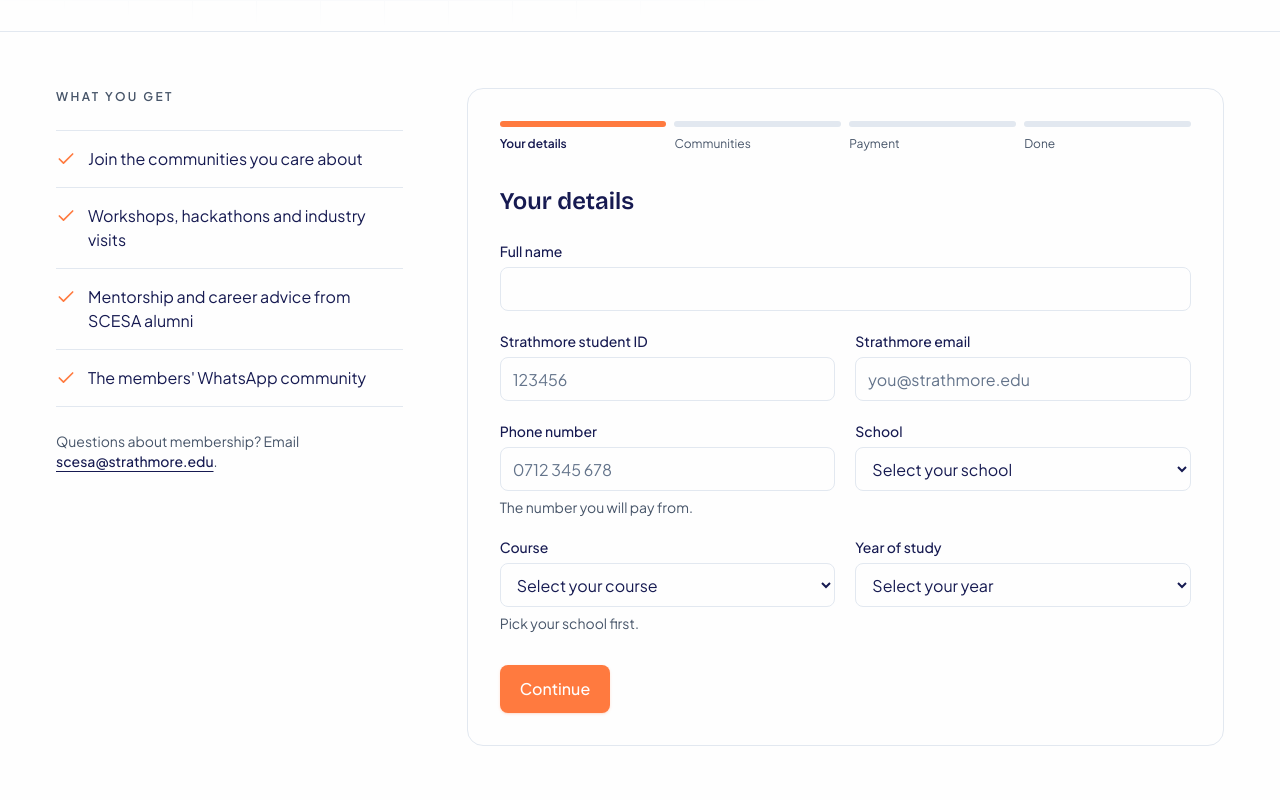
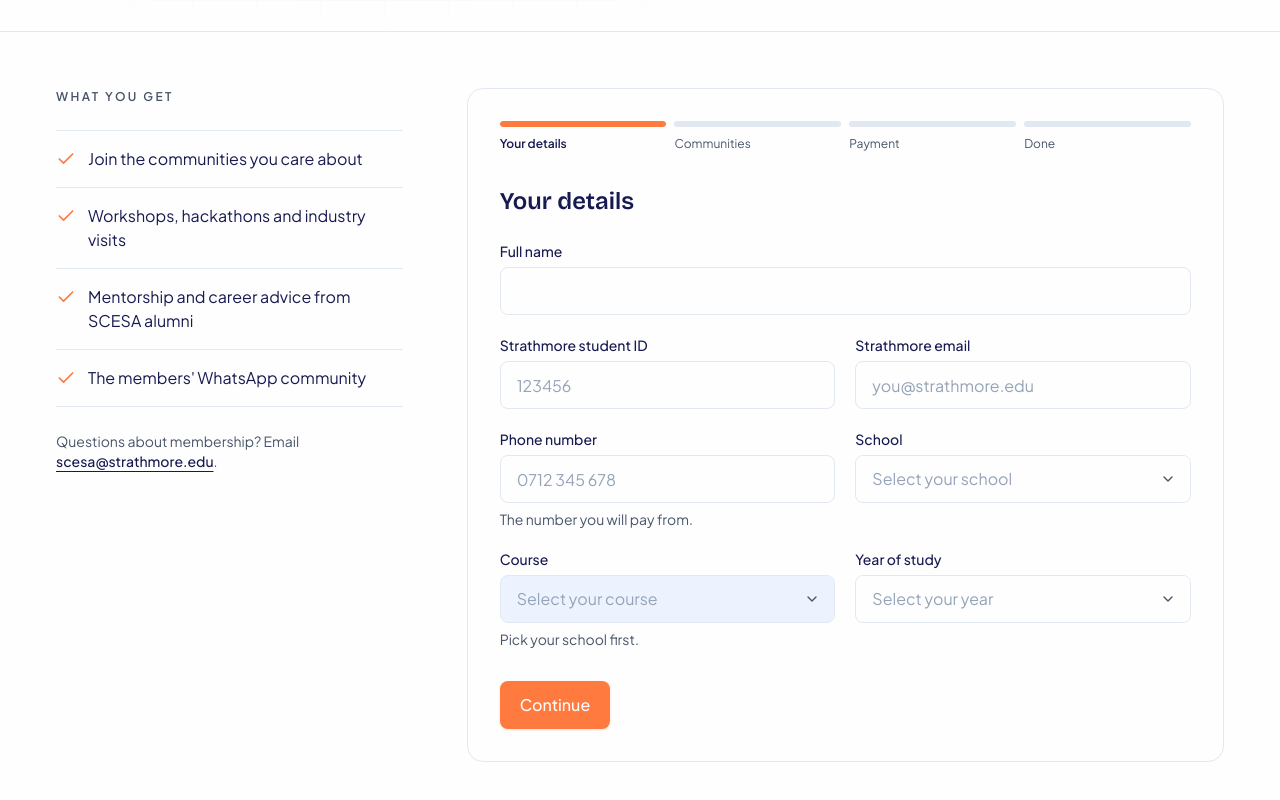
Before and after one commit to scesa-su/scesa-website, a Next.js app: page /join in a window 1280 px wide. Shown: the part 480-1280 px from the top of the page. Built offline with nearby package versions, Linux system fonts and the light colour scheme.

Commit message:
feat(join): refine form controls, option cards and dropdowns with centred muted placeholder

```diff
--- a/src/app/globals.css
+++ b/src/app/globals.css
@@ -243,3 +243,81 @@ body {
   background-size: 64px 64px;
   mask-image: radial-gradient(ellipse at 30% 40%, black 20%, transparent 70%);
 }
+
+
+@supports (appearance: base-select) {
+  .select-refined,
+  .select-refined::picker(select) {
+    appearance: base-select;
+  }
+
+  .select-refined {
+    display: block;
+    line-height: 2.875rem;
+  }
+
+  .select-refined::picker-icon {
+    display: none;
+  }
+
+  .select-refined::picker(select) {
+    margin-block: 6px;
+    padding: 6px;
+    max-height: min(22rem, 60vh);
+    overflow-y: auto;
+    border: 1px solid var(--brand-border);
+    border-radius: 12px;
+    background: var(--brand-surface);
+    box-shadow: 0 18px 40px -14px rgb(15 23 42 / 0.3);
+    opacity: 0;
+    translate: 0 -4px;
+    transition:
+      opacity 150ms ease-out,
+      translate 250ms var(--ease-out-expo),
+      overlay 250ms allow-discrete,
+      display 250ms allow-discrete;
+  }
+
+  .select-refined:open::picker(select) {
+    opacity: 1;
+    translate: 0 0;
+  }
+
+  @starting-style {
+    .select-refined:open::picker(select) {
+      opacity: 0;
+      translate: 0 -4px;
+    }
+  }
+
+  .select-refined option {
+    gap: 10px;
+    padding: 10px 12px;
+    border-radius: 8px;
+    font-size: 0.9375rem;
+    line-height: 1.35;
+    white-space: normal;
+    color: var(--brand-primary);
+    cursor: pointer;
+  }
+
+  .select-refined option[value=""] {
+    color: var(--brand-muted);
+  }
+
+  .select-refined option:hover,
+  .select-refined option:focus-visible {
+    background: var(--brand-sunken);
+    outline: none;
+  }
+
+  .select-refined option:checked {
+    font-weight: 600;
+  }
+
+  .select-refined option::checkmark {
+    order: 1;
+    margin-inline-start: auto;
+    color: var(--brand-accent);
+  }
+}
--- a/src/presentation/components/join/Field.tsx
+++ b/src/presentation/components/join/Field.tsx
@@ -1,9 +1,11 @@
+import { ChevronDownIcon } from "lucide-react";
 import type { ComponentProps } from "react";
 import { cn } from "@/lib/cn";
 import { FOCUS_RING_OFFSET } from "@/lib/styles";
 
 const CONTROL =
-  "h-11 w-full rounded-lg border bg-brand-surface px-3 text-md text-brand-primary placeholder:text-slate-500 dark:placeholder:text-slate-400";
+  "h-12 w-full rounded-lg border bg-brand-surface px-4 text-md text-brand-primary transition-[border-color,box-shadow] duration-200 placeholder:text-slate-400 hover:border-slate-400 focus:border-brand-accent disabled:cursor-not-allowed disabled:bg-brand-sunken disabled:text-brand-muted disabled:hover:border-brand-border dark:placeholder:text-slate-500 dark:hover:border-slate-500";
+const BORDER = (error?: string) => (error ? "border-orange-700 dark:border-orange-300" : "border-brand-border");
 
 // orange-700 / orange-300 keep error text above 4.5:1 on both backgrounds; the error base red does not.
 export const ERROR_TEXT = "text-sm text-orange-700 dark:text-orange-300";
@@ -43,7 +45,7 @@ export function TextField({ id, label, hint, error, className, ...props }: Field
         name={id}
         aria-invalid={error ? true : undefined}
         aria-describedby={describedBy(id, hint, error)}
-        className={cn(CONTROL, FOCUS_RING_OFFSET, error ? "border-orange-700 dark:border-orange-300" : "border-brand-border")}
+        className={cn(CONTROL, FOCUS_RING_OFFSET, BORDER(error))}
         {...props}
       />
       <FieldText id={id} hint={hint} error={error} />
@@ -57,16 +59,33 @@ export function SelectField({ id, label, hint, error, className, children, ...pr
       <label htmlFor={id} className="text-sm font-medium text-brand-primary">
         {label}
       </label>
+      <div className="relative">
         <select
           id={id}
           name={id}
           aria-invalid={error ? true : undefined}
           aria-describedby={describedBy(id, hint, error)}
-        className={cn(CONTROL, FOCUS_RING_OFFSET, error ? "border-orange-700 dark:border-orange-300" : "border-brand-border")}
+          className={cn(
+            CONTROL,
+            FOCUS_RING_OFFSET,
+            BORDER(error),
+            "peer select-refined cursor-pointer appearance-none truncate pr-11 has-[option[value='']:checked]:text-slate-400 dark:has-[option[value='']:checked]:text-slate-500 [&>option]:bg-brand-surface [&>option]:text-brand-primary",
+          )}
           {...props}
         >
           {children}
         </select>
+        <span
+          aria-hidden
+          className="pointer-events-none absolute inset-y-px right-11 w-8 bg-linear-to-l from-brand-surface to-transparent peer-disabled:from-brand-sunken"
+        />
+        <span
+          aria-hidden
+          className="pointer-events-none absolute inset-y-px right-px flex w-11 items-center justify-center rounded-r-[7px] bg-brand-surface peer-disabled:bg-brand-sunken"
+        >
+          <ChevronDownIcon className="size-4 text-brand-muted" />
+        </span>
+      </div>
       <FieldText id={id} hint={hint} error={error} />
     </div>
   );
--- a/src/presentation/components/join/RegistrationForm.tsx
+++ b/src/presentation/components/join/RegistrationForm.tsx
@@ -168,7 +168,14 @@ export function RegistrationForm() {
       <ol aria-label="Progress" className="grid grid-cols-4 gap-2">
         {STEPS.map((label, i) => (
           <li key={label} aria-current={i === step ? "step" : undefined} className="flex flex-col gap-2">
-            <span className={cn("h-1.5 rounded-full", i <= step ? "bg-brand-accent" : "bg-slate-200 dark:bg-slate-700")} />
+            <span className="relative h-1.5 overflow-hidden rounded-full bg-slate-200 dark:bg-slate-700">
+              <span
+                className={cn(
+                  "absolute inset-0 origin-left rounded-full bg-brand-accent transition-transform duration-700 ease-out-expo",
+                  i <= step ? "scale-x-100" : "scale-x-0",
+                )}
+              />
+            </span>
             <span
               className={cn(
                 "text-xs",
@@ -266,22 +273,37 @@ export function RegistrationForm() {
               <legend className="text-md text-brand-muted">
                 Pick the communities you want to join. You can pick more than one.
               </legend>
-              <div className="mt-4 flex flex-wrap gap-2">
+              <p aria-live="polite" className="mt-2 text-sm font-semibold text-brand-primary">
+                {values.communities.length === 0
+                  ? "None selected yet"
+                  : `${values.communities.length} selected`}
+              </p>
+              <div className="mt-4 grid gap-3 sm:grid-cols-2">
                 {COMMUNITIES.map((c) => {
                   const checked = values.communities.includes(c);
                   return (
                     <label
                       key={c}
                       className={cn(
-                        "inline-flex h-10 cursor-pointer items-center gap-2 rounded-full border px-4 text-sm font-medium transition-colors",
+                        "group flex min-h-14 cursor-pointer items-center gap-3 rounded-lg border px-4 py-3 text-md font-medium text-brand-primary transition-[border-color,background-color,box-shadow] duration-200",
                         "has-focus-visible:ring-2 has-focus-visible:ring-brand-accent has-focus-visible:ring-offset-2 has-focus-visible:ring-offset-brand-background",
                         checked
-                          ? "border-brand-primary bg-brand-primary text-brand-background"
-                          : "border-brand-border bg-brand-surface text-brand-primary hover:bg-brand-sunken",
+                          ? "border-brand-accent bg-brand-sunken shadow-sm"
+                          : "border-brand-border bg-brand-surface hover:border-slate-400 dark:hover:border-slate-500",
                       )}
                     >
                       <input type="checkbox" name="communities" value={c} checked={checked} onChange={() => toggleCommunity(c)} className="sr-only" />
-                      {checked && <CheckIcon aria-hidden className="size-4" />}
+                      <span
+                        aria-hidden
+                        className={cn(
+                          "flex size-5 shrink-0 items-center justify-center rounded-md border-2 transition-colors duration-200",
+                          checked
+                            ? "border-brand-accent bg-brand-accent text-white"
+                            : "border-slate-300 group-hover:border-slate-400 dark:border-slate-600 dark:group-hover:border-slate-500",
+                        )}
+                      >
+                        <CheckIcon strokeWidth={3} className={cn("size-3.5 transition-transform duration-200", checked ? "scale-100" : "scale-0")} />
+                      </span>
                       {c}
                     </label>
                   );
```
Lines whose indentation alone changed are shown as unchanged.
